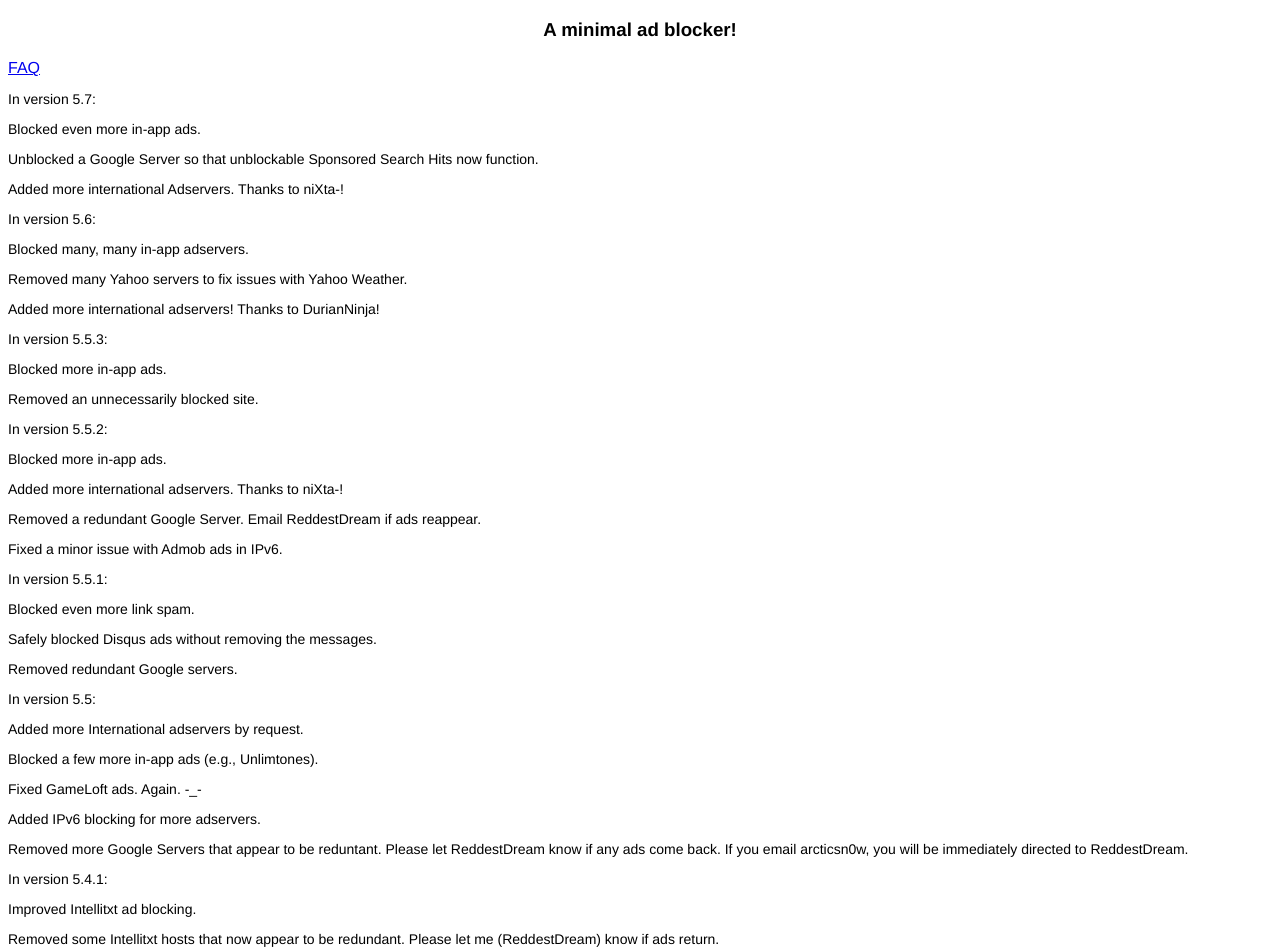
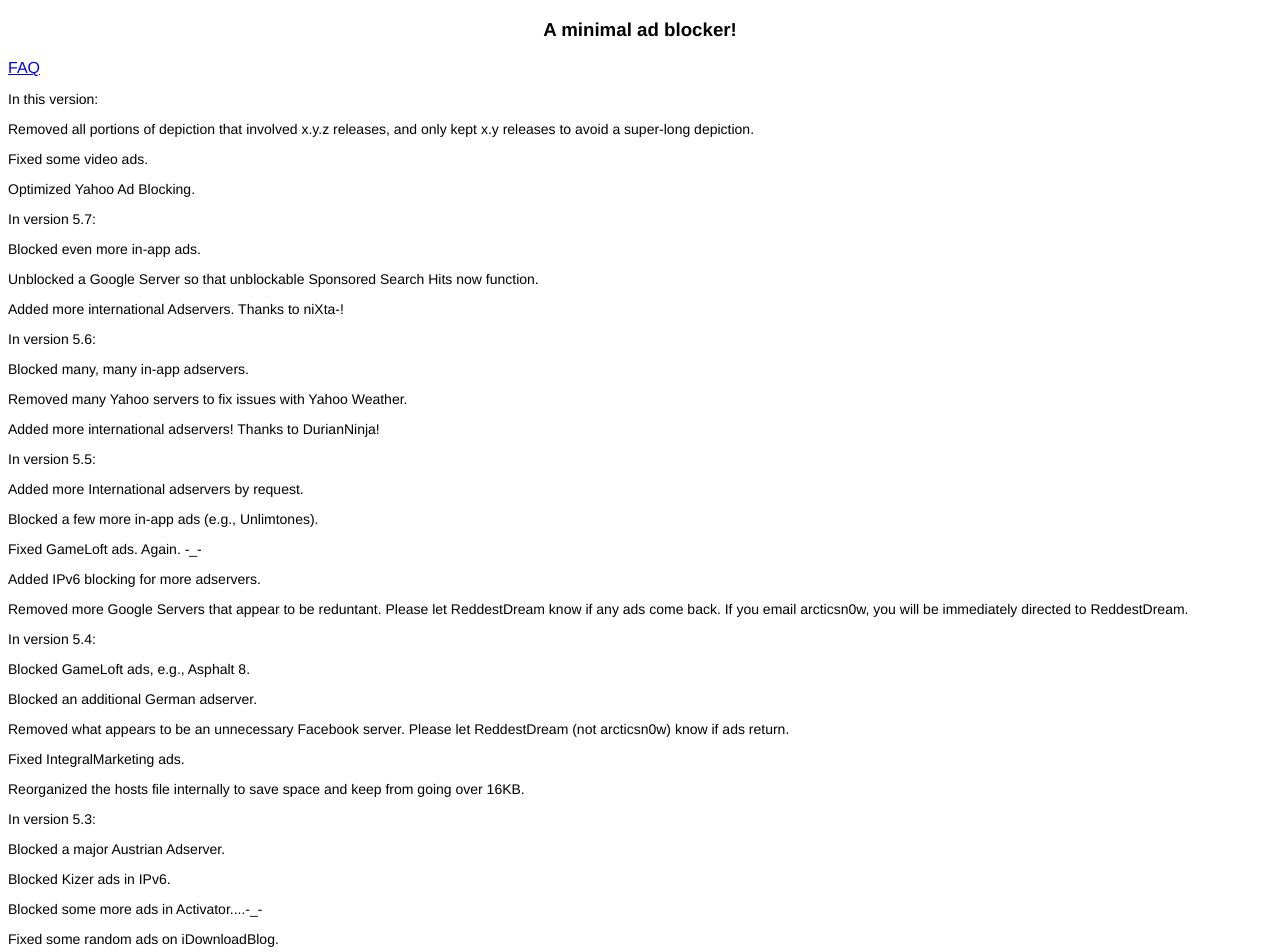
Before and after one commit to arcetera/repodepictions, a plain HTML site: page minimalhostsblocker.html in a window 1280 px wide. Shown: the top 952 px of the page. Drawn offline with Linux system fonts and the light colour scheme.

Commit message:
Minimal Hosts Blocker 5.8
minor changes to depiction, fixes for video ads

```diff
--- a/minimalhostsblocker.html
+++ b/minimalhostsblocker.html
@@ -12,6 +12,10 @@ p {text-align:justified;font-family:Helvetica;font-size:14px;font-style:normal;f
 <body>
 <h3>A minimal ad blocker!</h3>
 <a href="http://arcticsn0w.github.io/repodepictions/minimalfaq.html">FAQ</a>
+<p>In this version:</p>
+<p>Removed all portions of depiction that involved x.y.z releases, and only kept x.y releases to avoid a super-long depiction.</p>
+<p>Fixed some video ads.</p>
+<p>Optimized Yahoo Ad Blocking.</p>
 <p>In version 5.7:</p>
 <p>Blocked even more in-app ads.</p>
 <p>Unblocked a Google Server so that unblockable Sponsored Search Hits now function.</p>
@@ -20,27 +24,12 @@ p {text-align:justified;font-family:Helvetica;font-size:14px;font-style:normal;f
 <p>Blocked many, many in-app adservers.</p>
 <p>Removed many Yahoo servers to fix issues with Yahoo Weather.</p>
 <p>Added more international adservers! Thanks to DurianNinja!</p>
-<p>In version 5.5.3:</p>
-<p>Blocked more in-app ads.</p>
-<p>Removed an unnecessarily blocked site.</p>
-<p>In version 5.5.2:</p>
-<p>Blocked more in-app ads.</p>
-<p>Added more international adservers. Thanks to niXta-!</p>
-<p>Removed a redundant Google Server. Email ReddestDream if ads reappear.</p>
-<p>Fixed a minor issue with Admob ads in IPv6.</p>
-<p>In version 5.5.1:</p>
-<p>Blocked even more link spam.</p>
-<p>Safely blocked Disqus ads without removing the messages.</p>
-<p>Removed redundant Google servers.</p>
 <p>In version 5.5:</p>
 <p>Added more International adservers by request.</p>
 <p>Blocked a few more in-app ads (e.g., Unlimtones).</p>
 <p>Fixed GameLoft ads. Again. -_-</p>
 <p>Added IPv6 blocking for more adservers.</p>
 <p>Removed more Google Servers that appear to be reduntant. Please let ReddestDream know if any ads come back. If you email arcticsn0w, you will be immediately directed to ReddestDream.</p>
-<p>In version 5.4.1:</p>
-<p>Improved Intellitxt ad blocking.</p>
-<p>Removed some Intellitxt hosts that now appear to be redundant. Please let me (ReddestDream) know if ads return.</p>
 <p>In version 5.4:</p>
 <p>Blocked GameLoft ads, e.g., Asphalt 8.</p>
 <p>Blocked an additional German adserver.</p>
```
